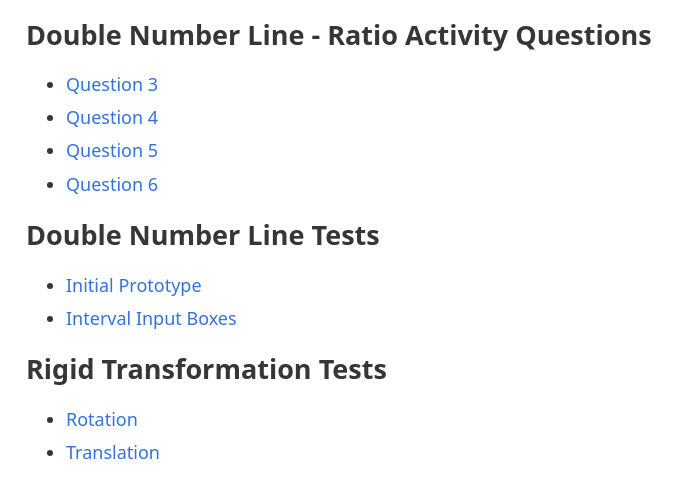
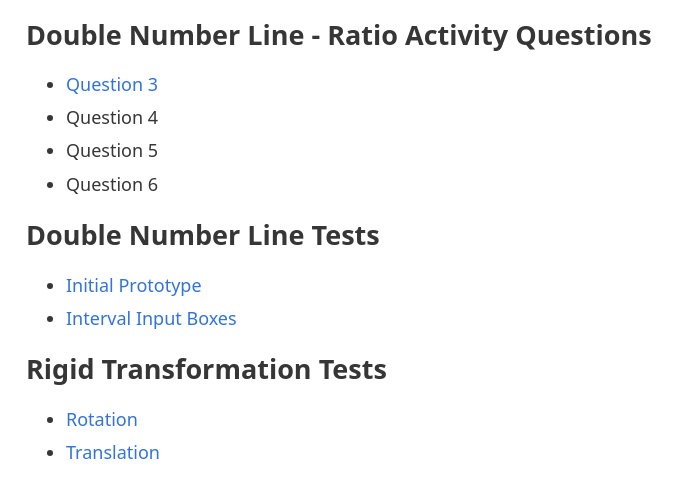
Before and after one commit to nkinastCL/nkinastCL.github.io, a plain HTML site: page index.html in a window 1280 px wide. Shown: the part 71-568 px from the top of the page, without its empty margins (0-686 px from the left). Drawn offline with Linux system fonts and the light colour scheme.

Commit message:
removed links from unfinished questions

```diff
--- a/index.html
+++ b/index.html
@@ -15,15 +15,9 @@
           <li>
             <a href="/ratio-dnl-q3.html">Question 3</a>
           </li>
-          <li>
-            <a href="/ratio-dnl-q4.html">Question 4</a>
-          </li>
-          <li>
-            <a href="/ratio-dnl-q5.html">Question 5</a>
-          </li>
-          <li>
-            <a href="/ratio-dnl-q6.html">Question 6</a>
-          </li>
+          <li>Question 4</li>
+          <li>Question 5</li>
+          <li>Question 6</li>
         </ul>
         <h2>Double Number Line Tests</h2>
         <ul role="list">
```
